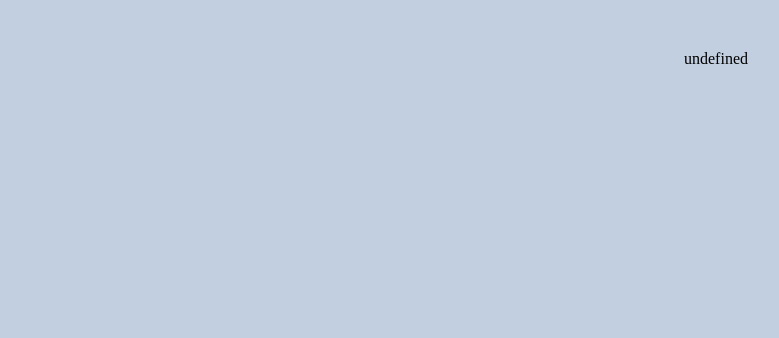
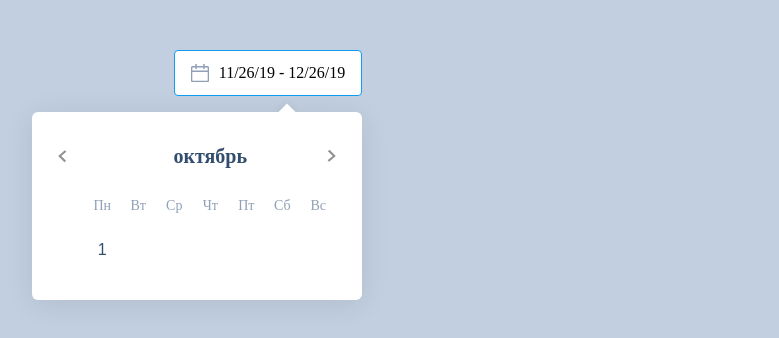
Before and after one commit to anxoret/learn-js-course, a website: page module-6/tasks/range-picker/index.html in a window 1280 px wide. Shown: the whole page, without its empty margins (372-1151 px from the left). Drawn offline with Linux system fonts and the light colour scheme.

Commit message:
First part of RangePicker solution

```diff
--- a/module-6/tasks/range-picker/index.html
+++ b/module-6/tasks/range-picker/index.html
@@ -1,6 +1,28 @@
 <!DOCTYPE html>
-<meta charset="utf-8">
+<html lang="en">
+<head>
+  <meta charset="UTF-8">
+  <meta name="viewport" content="width=device-width, initial-scale=1.0">
+  <title>Document</title>
   <style>
+    :root {
+      --blue: #109cf1;
+      --dark-blue: #334d6e;
+      --light-blue: #cfebfc;
+      --middle-blue: #9fd7f9;
+      --yellow: #ffb946;
+      --red: #f7685b;
+      --green: #2ed47a;
+      --purple: #885af8;
+      --black: #192a3e;
+      --table-black: #323c47;
+      --table-grey: #707683;
+      --grey: #90a0b7;
+      --grey-light: #c2cfe0;
+      --grey-extra-light: #eff1f4;
+      --grey-skeleton: #f5f6f8;
+      --white: #ffffff;
+    }
     body {
       background-color: var(--grey-light);
       margin: 0;
@@ -15,7 +37,8 @@
     }
   </style>
   <link rel="stylesheet" href="style.css">
-
+</head>
+<body>
 <div id="holder" class="container"></div>
 
 <script type="module">
@@ -28,3 +51,6 @@
 
   holder.append(rangePicker.element);
 </script>
+
+</body>
+</html>
--- a/module-6/tasks/range-picker/index.js
+++ b/module-6/tasks/range-picker/index.js
@@ -7,6 +7,7 @@ export default class RangePicker {
     from: new Date(),
     to: new Date()
   };
+  rangePicker = null;
 
   constructor({
     from = new Date(),
@@ -18,16 +19,115 @@ export default class RangePicker {
     this.render();
   }
 
-  get template () {
+  get template() {
     // ...template here
   }
 
+  createRangePickerCalendar() {
+
+  }
+
+  createRangePicker() {
+    this.rangePicker = document.createElement("div");
+    this.rangePicker.className = "rangepicker rangepicker_open";
+
+    let rangePickerInput = document.createElement("div");
+    rangePickerInput.className = "rangepicker__input";
+    rangePickerInput.setAttribute("data-elem", "input");
+    rangePickerInput.innerHTML = '<span data-elem="from">11/26/19</span> - <span data-elem="to">12/26/19</span>';
+    this.rangePicker.append(rangePickerInput);
+
+    let rangePickerSelector = document.createElement("div");
+    rangePickerSelector.className = "rangepicker__selector";
+    rangePickerSelector.setAttribute("data-elem", "selector");
+    this.rangePicker.append(rangePickerSelector);
+
+    let rangePickerSelectorArrow = document.createElement("div");
+    rangePickerSelectorArrow.className = "rangepicker__selector-arrow";
+    rangePickerSelector.append(rangePickerSelectorArrow);
+
+    let rangePickerSelectorControlLeft = document.createElement("div");
+    rangePickerSelectorControlLeft.className = "rangepicker__selector-control-left";
+    rangePickerSelector.append(rangePickerSelectorControlLeft);
+
+    let rangePickerSelectorControlRight = document.createElement("div");
+    rangePickerSelectorControlRight.className = "rangepicker__selector-control-right";
+    rangePickerSelector.append(rangePickerSelectorControlRight);
+
+    // Calendar
+    let rangepickerCalendar = document.createElement("div");
+    rangepickerCalendar.className = "rangepicker__calendar";
+    rangePickerSelector.append(rangepickerCalendar);
+
+    let rangepickerMonthIndicator = document.createElement("div");
+    rangepickerMonthIndicator.className = "rangepicker__month-indicator";
+
+    let monthNames = [
+      "январь"
+      , "февраль"
+      , "март"
+      , "апрель"
+      , "май"
+      , "июнь"
+      , "июль"
+      , "август"
+      , "сентябрь"
+      , "октябрь"
+      , "ноябрь"
+      , "декабрь"
+    ];
+
+    let fromMonthNumber = this.selected.from.getMonth();
+    let fromMonthName = monthNames[fromMonthNumber];
+
+    rangepickerMonthIndicator.innerHTML = `<time datetime="${fromMonthName}">${fromMonthName}</time>`;
+    rangepickerCalendar.append(rangepickerMonthIndicator);
+
+    let rangepickerDayOfWeek = document.createElement("div");
+    rangepickerDayOfWeek.className = "rangepicker__day-of-week";
+    rangepickerCalendar.append(rangepickerDayOfWeek);
+
+    ["Пн", "Вт", "Ср", "Чт", "Пт", "Сб", "Вс"].forEach(dayName => {
+      let day = document.createElement("div");
+      day.textContent = dayName;
+      rangepickerDayOfWeek.append(day);
+    });
+
+    let rangepickerDateGrid = document.createElement("div");
+    rangepickerDateGrid.className = "rangepicker__date-grid";
+    rangepickerCalendar.append(rangepickerDateGrid);
+
+    let daysInFromMonth = this.selected.from;
+    console.log(daysInFromMonth.getMonth());
+
+    let fromYear = this.selected.from.getFullYear();
+    let fromMonth = this.selected.from.getMonth();
+    let fromDay = this.selected.from.getDate();
+    let fromHour = this.selected.from.getHours();
+    let fromMinute = this.selected.from.getMinutes();
+    let fromSeconds = this.selected.from.getSeconds();
+    let fromMilliseconds = this.selected.from.getMilliseconds();
+
+    let rangepickerCellButton = document.createElement("button");
+    rangepickerCellButton.setAttribute("type", "button");
+    rangepickerCellButton.setAttribute("data-value", `${fromYear}-${fromMonth}-${fromDay}T${fromHour}:${fromMinute}:${fromSeconds}.${fromMilliseconds}Z`);
+    rangepickerCellButton.className = "rangepicker__cell";
+    rangepickerCellButton.style.gridColumnStart = "5";
+    rangepickerCellButton.textContent = "1";
+    rangepickerCalendar.append(rangepickerCellButton);
+
+    return this.rangePicker;
+  }
+
   render() {
-    // ...logic here
+    this.element = document.createElement("div");
+    this.element.className = "container";
+    this.element.append(this.createRangePicker());
+
     this.initEventListeners();
   }
 
-  getSubElements (element) {
+  getSubElements(element) {
     const subElements = {};
 
     for (const subElement of element.querySelectorAll('[data-elem]')) {
@@ -37,11 +137,11 @@ export default class RangePicker {
     return subElements;
   }
 
-  initEventListeners () {
+  initEventListeners() {
     // ...logic here
   }
 
-  remove () {
+  remove() {
     this.element.remove();
     // ...logic here
   }
```
Lines whose indentation alone changed are shown as unchanged.
